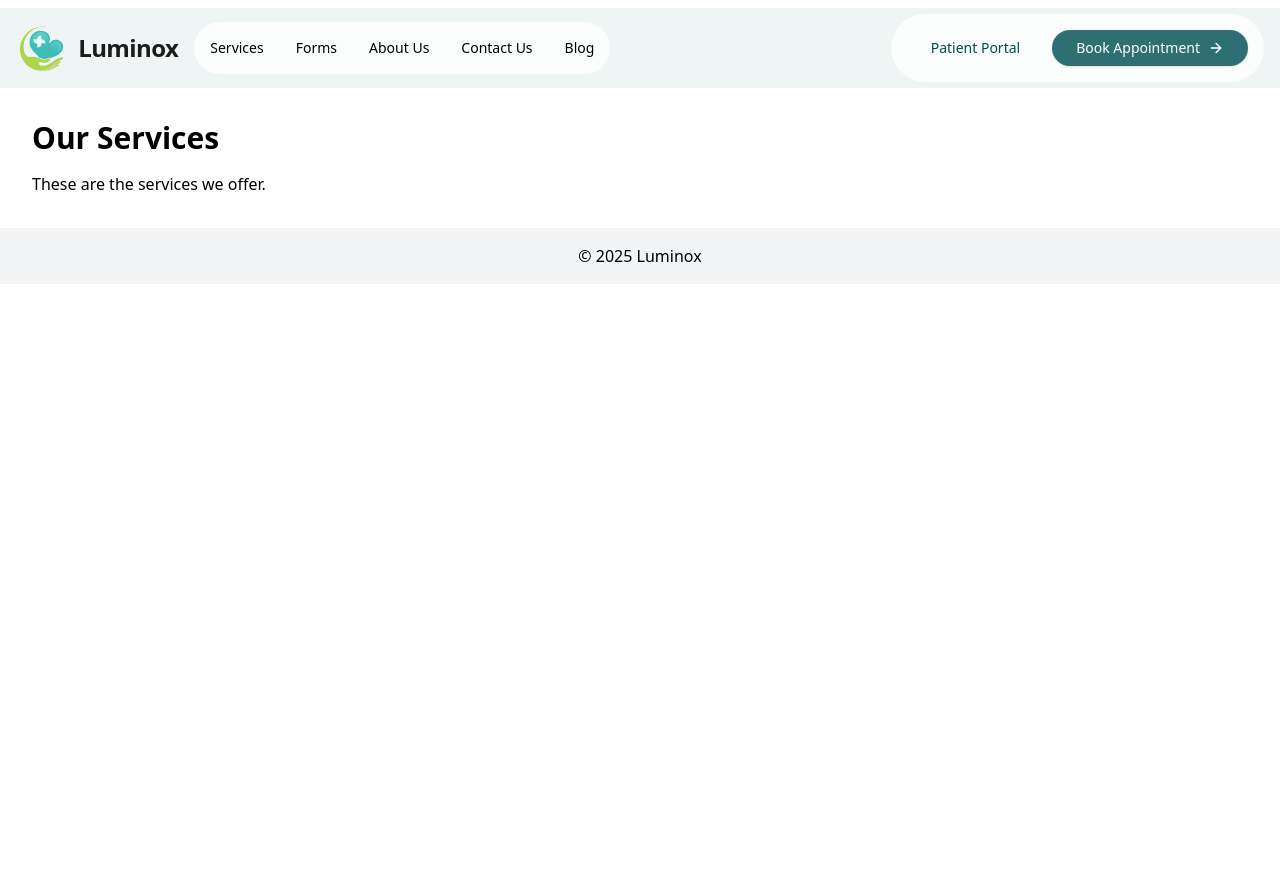
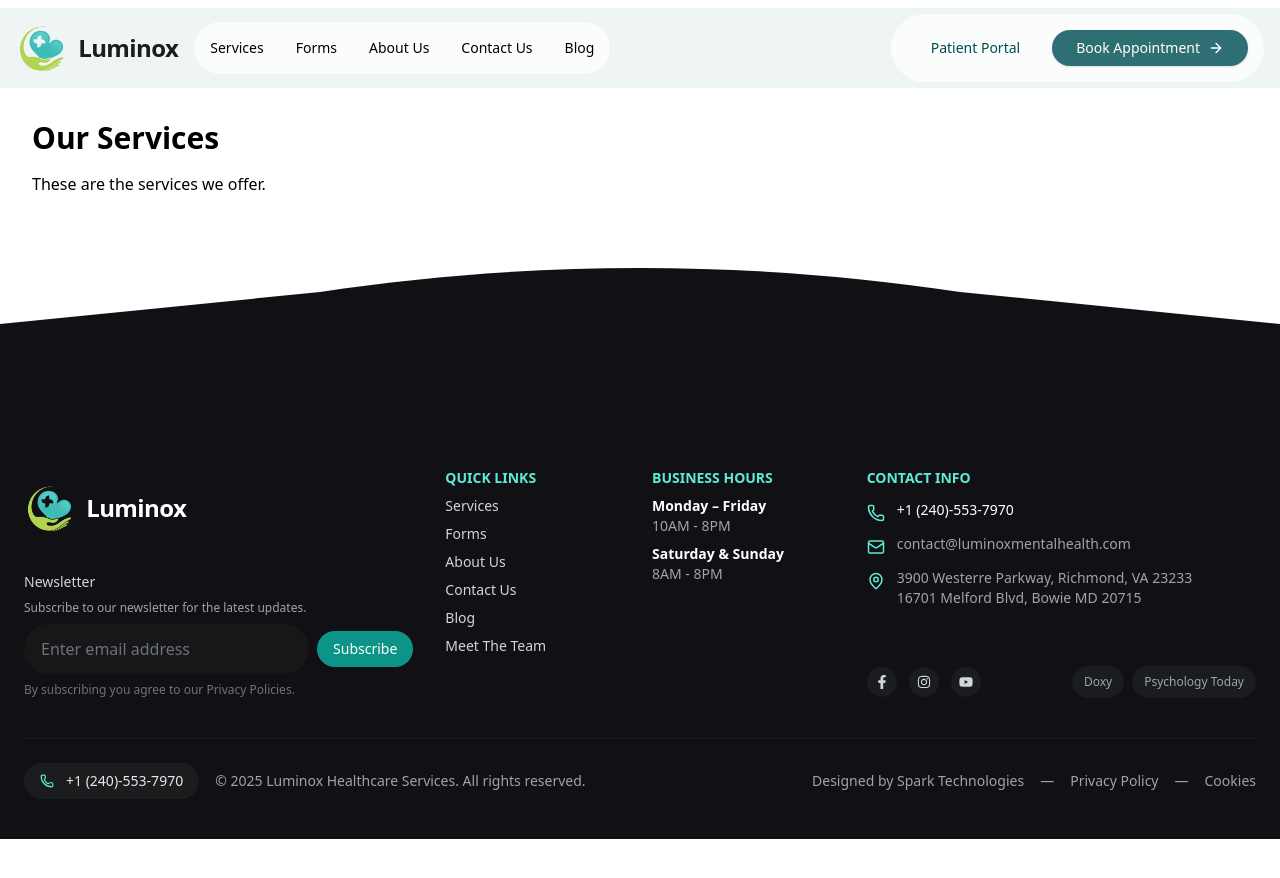
Before and after one commit to officialoptimusdev/luminox, a React (Vite) app: page /services in a window 1280 px wide. Shown: the top 878 px of the page. Built offline with nearby package versions, Linux system fonts and the light colour scheme.

Commit message:
feature: Comleted footer component

```diff
--- a/src/components/Footer/index.jsx
+++ b/src/components/Footer/index.jsx
@@ -1,9 +1,194 @@
+import React from "react";
+import { Mail, Phone, MapPin } from "lucide-react";
+import { FaFacebookF, FaInstagram, FaYoutube } from "react-icons/fa";
+
+/*
+ If you use shadcn/ui components, replace the input/button parts with
+ their <Input />, <Button /> etc. For clarity I use plain Tailwind markup
+ but show where to swap in shadcn components.
+*/
+
 const Footer = () => {
-   return (
-     <footer className="p-4 bg-gray-100 text-center">
-       <p>© {new Date().getFullYear()} Luminox</p>
-     </footer>
-   );
- };
+  return (
+    <footer className="bg-[#111115] text-gray-200">
+      {/* Top curved decoration (approx) */}
+      <div className="relative overflow-hidden">
+        <div
+          aria-hidden="true"
+          className="relative -top-50 left-0 w-full overflow-hidden leading-none z-0"
+        >
+          <svg
+            className="block w-full h-40 transform rotate-180"
+            xmlns="http://www.w3.org/2000/svg"
+            preserveAspectRatio="none"
+            viewBox="0 0 1440 320"
+          >
+            {/* Black background for the top section */}
+            <rect width="1440" height="320" fill="#ffffff" />
 
- export default Footer;
+            {/* White wave shape */}
+            <path
+              d="M0,128L360,192C600,256 840,256 1080,192L1440,128L1440,0L0,0Z"
+              fill="#111115"
+            />
+          </svg>
+        </div>
+
+
+
+        <div className="max-w-7xl mx-auto px-6 pt-20 pb-10 relative">
+          <div className="grid grid-cols-1 md:grid-cols-12 gap-8">
+            {/* Left column: Logo + newsletter */}
+            <div className="md:col-span-4 flex flex-col gap-6">
+              {/* Logo + tagline */}
+              <div className="flex items-center gap-4">
+                <a href="/" className="flex items-center h-20 shrink-0">
+                  {/* Your portrait PNG (icon) */}
+                  <img
+                    src="/assets/luminox_logo_main.png"
+                    alt="Luminox logo"
+                    className="block h-12 md:h-14 w-auto object-contain shrink-0"
+                  />
+                  {/* Wordmark: remove this <span> if your PNG already includes 'Luminox' text */}
+                  <span className="ml-3 text-lg md:text-2xl font-semibold tracking-tight text-[#ffffff]">
+                    Luminox
+                  </span>
+                </a>
+              </div>
+
+              {/* Newsletter */}
+              <div className="space-y-2">
+                <p className="text-sm text-gray-300 font-medium">Newsletter</p>
+                <p className="text-xs text-gray-400">Subscribe to our newsletter for the latest updates.</p>
+
+                <form className="flex gap-2 items-center max-w-md">
+                  {/* Replace input/button with shadcn/ui <Input> and <Button> if desired */}
+                  <label htmlFor="footer-email" className="sr-only">Email</label>
+                  <input
+                    id="footer-email"
+                    type="email"
+                    placeholder="Enter email address"
+                    className="flex-1 bg-[#171718] border border-transparent text-gray-200 placeholder:text-gray-500 rounded-full py-3 px-4 focus:outline-none focus:ring-2 focus:ring-teal-400"
+                  />
+                  <button
+                    type="submit"
+                    className="rounded-full bg-teal-600 hover:bg-teal-500 px-4 py-2 text-white text-sm"
+                  >
+                    Subscribe
+                  </button>
+                </form>
+
+                <p className="text-xs text-gray-500">By subscribing you agree to our Privacy Policies.</p>
+              </div>
+            </div>
+
+            {/* Middle column: Quick Links */}
+            <div className="md:col-span-4">
+              <div className="grid grid-cols-2 gap-6">
+                <div>
+                  <h4 className="text-sm text-teal-300 font-semibold mb-2">QUICK LINKS</h4>
+                  <ul className="space-y-2 text-gray-300 text-sm">
+                    <li><a className="hover:underline" href="#">Services</a></li>
+                    <li><a className="hover:underline" href="#">Forms</a></li>
+                    <li><a className="hover:underline" href="#">About Us</a></li>
+                    <li><a className="hover:underline" href="#">Contact Us</a></li>
+                    <li><a className="hover:underline" href="#">Blog</a></li>
+                    <li><a className="hover:underline" href="#">Meet The Team</a></li>
+                  </ul>
+                </div>
+
+                <div>
+                  <h4 className="text-sm text-teal-300 font-semibold mb-2">BUSINESS HOURS</h4>
+                  <div className="text-gray-300 text-sm space-y-2">
+                    <div>
+                      <strong className="text-white">Monday – Friday</strong>
+                      <div className="text-gray-400">10AM - 8PM</div>
+                    </div>
+                    <div>
+                      <strong className="text-white">Saturday & Sunday</strong>
+                      <div className="text-gray-400">8AM - 8PM</div>
+                    </div>
+                  </div>
+                </div>
+              </div>
+            </div>
+
+            {/* Right column: Contact Info + Social */}
+            <div className="md:col-span-4 flex flex-col justify-between">
+              <div>
+                <h4 className="text-sm text-teal-300 font-semibold mb-3">CONTACT INFO</h4>
+
+                <div className="space-y-3 text-sm text-gray-300">
+                  <div className="flex items-start gap-3">
+                    <Phone className="text-teal-300 mt-1" size={18} />
+                    <div>
+                      <div className="text-white font-medium">+1 (240)-553-7970</div>
+                    </div>
+                  </div>
+
+                  <div className="flex items-start gap-3">
+                    <Mail className="text-teal-300 mt-1" size={18} />
+                    <div>
+                      <div className="text-gray-400 text-sm">contact@luminoxmentalhealth.com</div>
+                    </div>
+                  </div>
+
+                  <div className="flex items-start gap-3">
+                    <MapPin className="text-teal-300 mt-1" size={18} />
+                    <div className="text-gray-400 text-sm">
+                      3900 Westerre Parkway, Richmond, VA 23233<br />
+                      16701 Melford Blvd, Bowie MD 20715
+                    </div>
+                  </div>
+                </div>
+              </div>
+
+              {/* Social & badges */}
+              <div className="mt-6 flex flex-col sm:flex-row sm:items-center sm:justify-between gap-4">
+                <div className="flex items-center gap-3">
+                  <a href="#" className="bg-[#1b1c1d] hover:bg-[#222425] p-2 rounded-full text-gray-300">
+                    <FaFacebookF size={14} />
+                  </a>
+                  <a href="#" className="bg-[#1b1c1d] hover:bg-[#222425] p-2 rounded-full text-gray-300">
+                    <FaInstagram size={14} />
+                  </a>
+                  <a href="#" className="bg-[#1b1c1d] hover:bg-[#222425] p-2 rounded-full text-gray-300">
+                    <FaYoutube size={14} />
+                  </a>
+                </div>
+
+                <div className="flex gap-2 items-center text-xs text-gray-400">
+                  <span className="px-3 py-2 bg-[#1b1c1d] rounded-full">Doxy</span>
+                  <span className="px-3 py-2 bg-[#1b1c1d] rounded-full">Psychology Today</span>
+                </div>
+              </div>
+            </div>
+          </div>
+
+          {/* Bottom bar */}
+          <div className="mt-10 border-t border-[#1b1b1b] pt-6">
+            <div className="flex flex-col sm:flex-row sm:items-center justify-between gap-4">
+              <div className="flex items-center gap-4">
+                <div className="bg-[#1b1c1d] rounded-full px-4 py-2 text-sm text-gray-200 flex items-center gap-3">
+                  <Phone size={14} className="text-teal-300" />
+                  <span className="font-sm">+1 (240)-553-7970</span>
+                </div>
+                <div className="text-sm text-gray-400">© {new Date().getFullYear()} Luminox Healthcare Services. All rights reserved.</div>
+              </div>
+
+              <div className="text-sm text-gray-400 flex gap-4">
+                <a href="#" className="hover:underline">Designed by Spark Technologies</a>
+                <span>—</span>
+                <a href="#" className="hover:underline">Privacy Policy</a>
+                <span>—</span>
+                <a href="#" className="hover:underline">Cookies</a>
+              </div>
+            </div>
+          </div>
+        </div>
+      </div>
+    </footer>
+  );
+};
+
+export default Footer;
```
